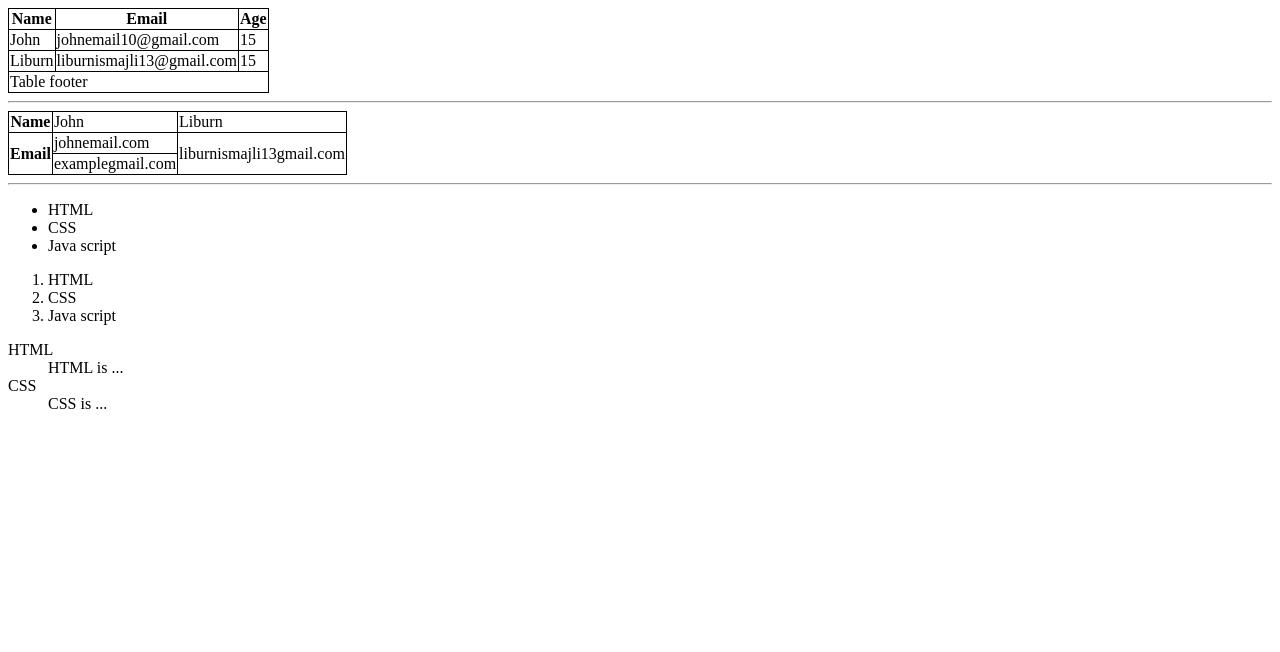
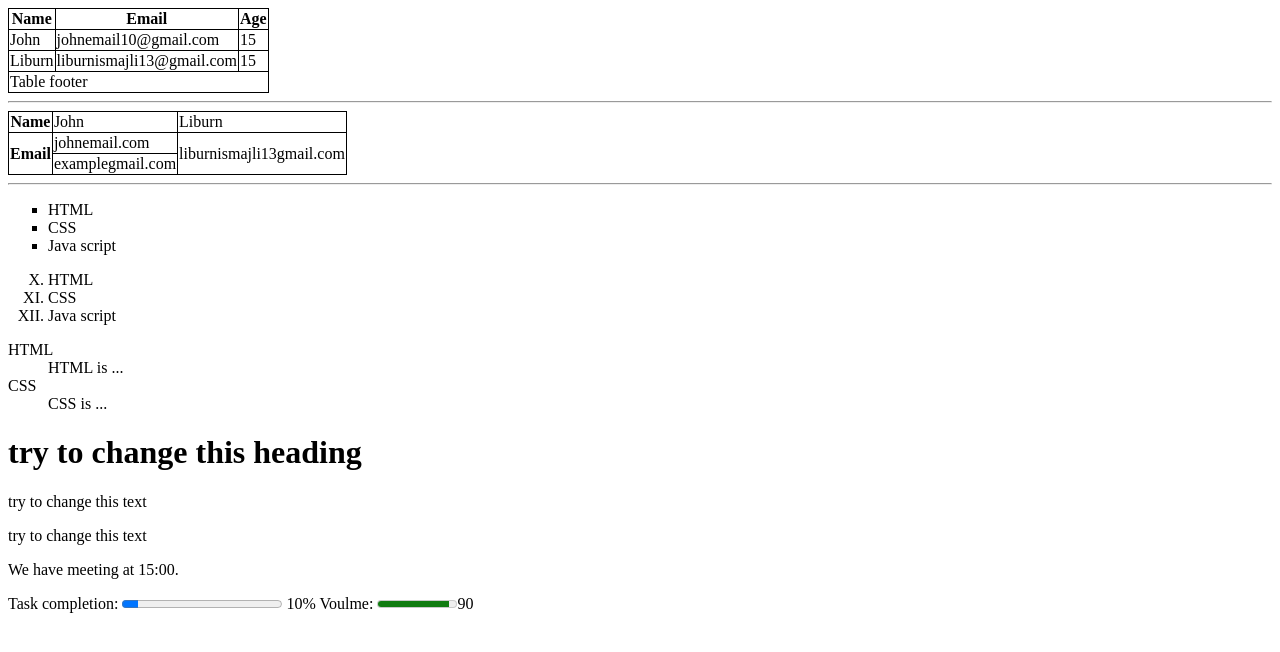
Before and after one commit to liburn15/Lesson-5, a plain HTML site: page index.html in a window 1280 px wide. Drawn offline with Linux system fonts and the light colour scheme.

Commit message:
lesson 5

```diff
--- a/index.html
+++ b/index.html
@@ -53,12 +53,12 @@
             </tr>
         </table>
         <hr>
-        <ul>
+        <ul type="square">
             <li>HTML</li>
             <li>CSS</li>
             <li>Java script</li>
         </ul>
-        <ol>
+        <ol type="I" start="10">
             <li>HTML</li>
             <li>CSS</li>
             <li>Java script</li>
@@ -69,5 +69,14 @@
             <dt>CSS</dt>
             <dd>CSS is ...</dd>
         </dl>
+        <h1 contenteditable="true">try to change this heading</h1>
+        <p  contenteditable="true"> try to change this text</p>
+        <div contenteditable="true"> try to change this text</div>
+    <p>We have meeting at <time datetime="2025-05-05">15:00.</time></p>
+    <label for="Task">Task completion:</label>
+    <progress id="task" value="10" max="100"></progress> 10%
+
+    <label for="Voulme">Voulme:</label>
+    <meter id="Voulme" value="90" min="0" max="100">90</meter>90
     </body>
 </html>
```
